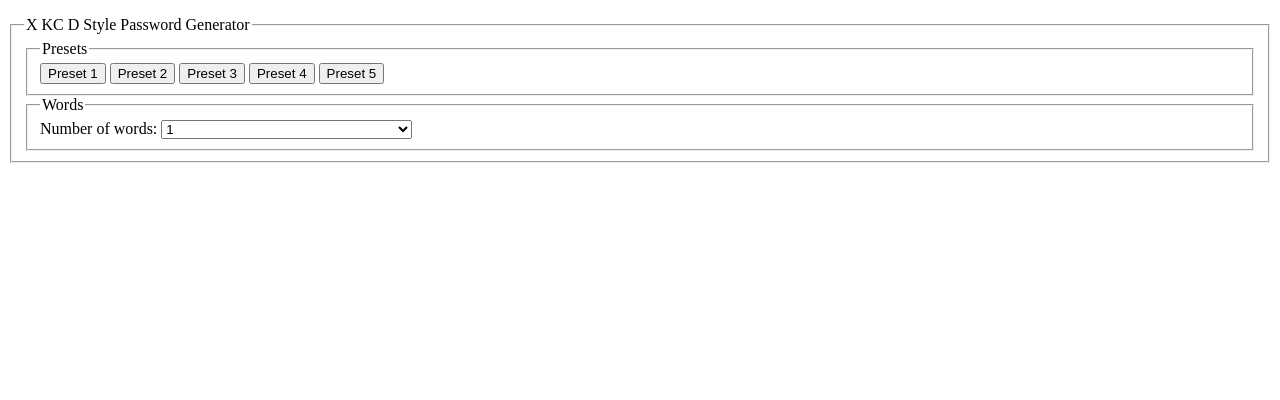
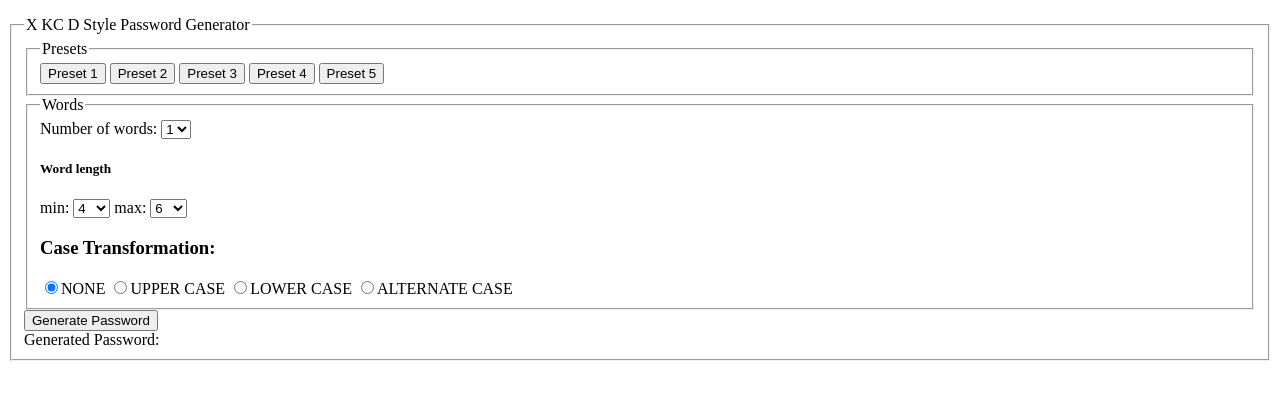
Before and after one commit to kecorona/p2, a PHP site: page / in a window 1280 px wide. Shown: the part 52-452 px from the top of the page. Run offline with PHP 8.4, Linux system fonts and the light colour scheme.

Commit message:
Update index.php

```diff
--- a/index.php
+++ b/index.php
@@ -39,18 +39,82 @@ ini_set('display_errors', 1);
 						<label for="num_words">Number of words:</label>
 						<select name="num_words" id="num_words">
 							<option value="1" selected="selected">1</option>
-							<option value="2"
+							<option value="2">2</option>
+							<option value="3">3</option>
+							<option value="4">4</option>
+							<option value="5">5</option>
+							<option value="6">6</option>
+							<option value="7">7</option>
+						</select>
+
+						<br>
+
+						<h5>Word length</h5>
+						<label for="min_word_length">min:</label>
+						<select name="min_word_length" id="min_word_length">
+							<option value="2">2</option>
+							<option value="3">3</option>
+							<option value="4" selected="selected">4</option>
+							<option value="5">5</option>
+							<option value="6">6</option>
+							<option value="7">7</option>
+							<option value="8">8</option>
+							<option value="9">9</option>
+							<option value="10">10</option>
+						</select>
+
+						<label for="max_word_length">max:</label>
+						<select name="max_word_length" id="min_word_length">
+							<option value="4">4</option>
+							<option value="5">5</option>
+							<option value="6" selected="selected">6</option>
+							<option value="7">7</option>
+							<option value="8">8</option>
+							<option value="9">9</option>
+							<option value="10">10</option>
+							<option value="11">11</option>
+							<option value="12">12</option>
+							<option value="13">13</option>
+							<option value="14">14</option>
+							<option value="15">15</option>
+						</select>
+						<br>
+
+						<div class="row">
+							<div class="col-xs-6 col-md-4">
+								<h3>Case Transformation:</h3>
+								<div class="checkbox">
+								  <span><input type="radio" name="case_trans" value="none" checked="checked">NONE</span>
+								  <span><input type="radio" name="case_trans" value="upperCase">UPPER CASE</span>
+								  <span><input type="radio" name="case_trans" value="lowerCase">LOWER CASE</span>
+								  <span><input type="radio" name="case_trans" value="alt">ALTERNATE CASE</span>
+								</div>
+							</div>
+						</div>
 					</fieldset>
+
+					<div class="container">
+						<input type="button" id="gen_password" name="gen_password" value="Generate Password">
+						<input type="hidden" id="iHateIE" name="iHateIE" value="1412289092666">
+					</div>
+
+					<div class="container" id="password_container">
+						<span id="password_label">Generated Password:</span>
+						<span id="password_display"></span>
+					</div>
 				</fieldset>
+			</form>
+		</div>
+	</div>
 
 	<!-- Print the contestant array -->
-	<?
+	<!--?
 	srand((double)microtime() * 10000000);
 	$originalArray = array("red", "blue", "green", "brown", "cyan", "magenta", "purle", "cheezy");
 	$pickOne = array_rand($originalArray, 1);
 	$aRandomSelection = $originalArray[$pickOne ];
 	echo "$aRandomSelection was the random selection made";
-	?>
+	?-->
 
 </body>
 </html>
```
